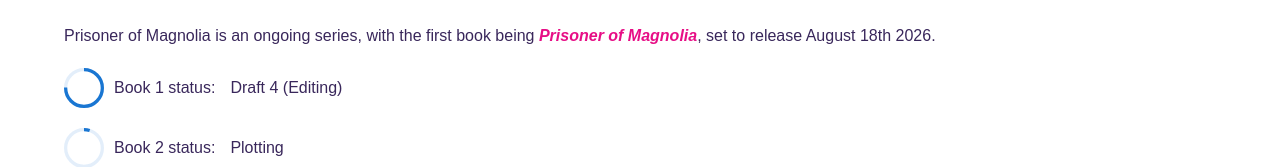
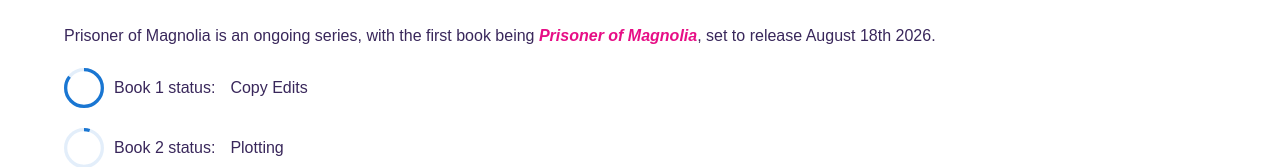
Before and after one commit to NikkiDilling/UpdatedAuthorWebsite, a Next.js app: page /Books in a window 1280 px wide. Shown: the part 1660-1827 px from the top of the page. Built offline with nearby package versions, Linux system fonts and the light colour scheme; a web font is replaced by a local one.

Commit message:
update book status

```diff
--- a/app/Books/page.tsx
+++ b/app/Books/page.tsx
@@ -72,12 +72,12 @@ export default function ProjectSunsetPage() {
               <CircularProgress
                 enableTrackSlot
                 variant="determinate"
-                value={75}
+                value={85}
                 aria-label="Export data"
               />
               <div>
                 <div>Book 1 status:</div>
-                <div>Draft 4 (Editing)</div>
+                <div>Copy Edits</div>
               </div>
 
             </div>
```
